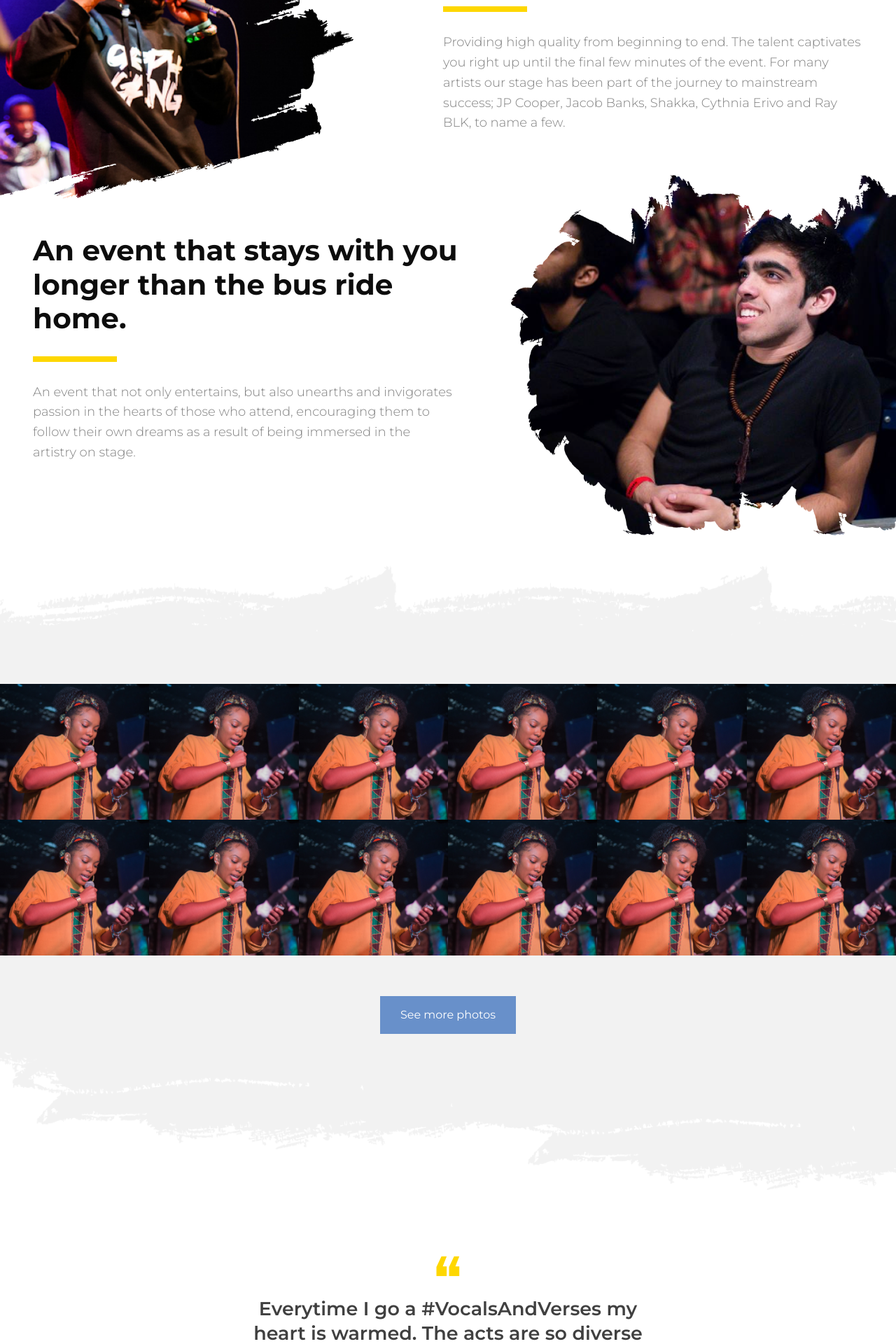
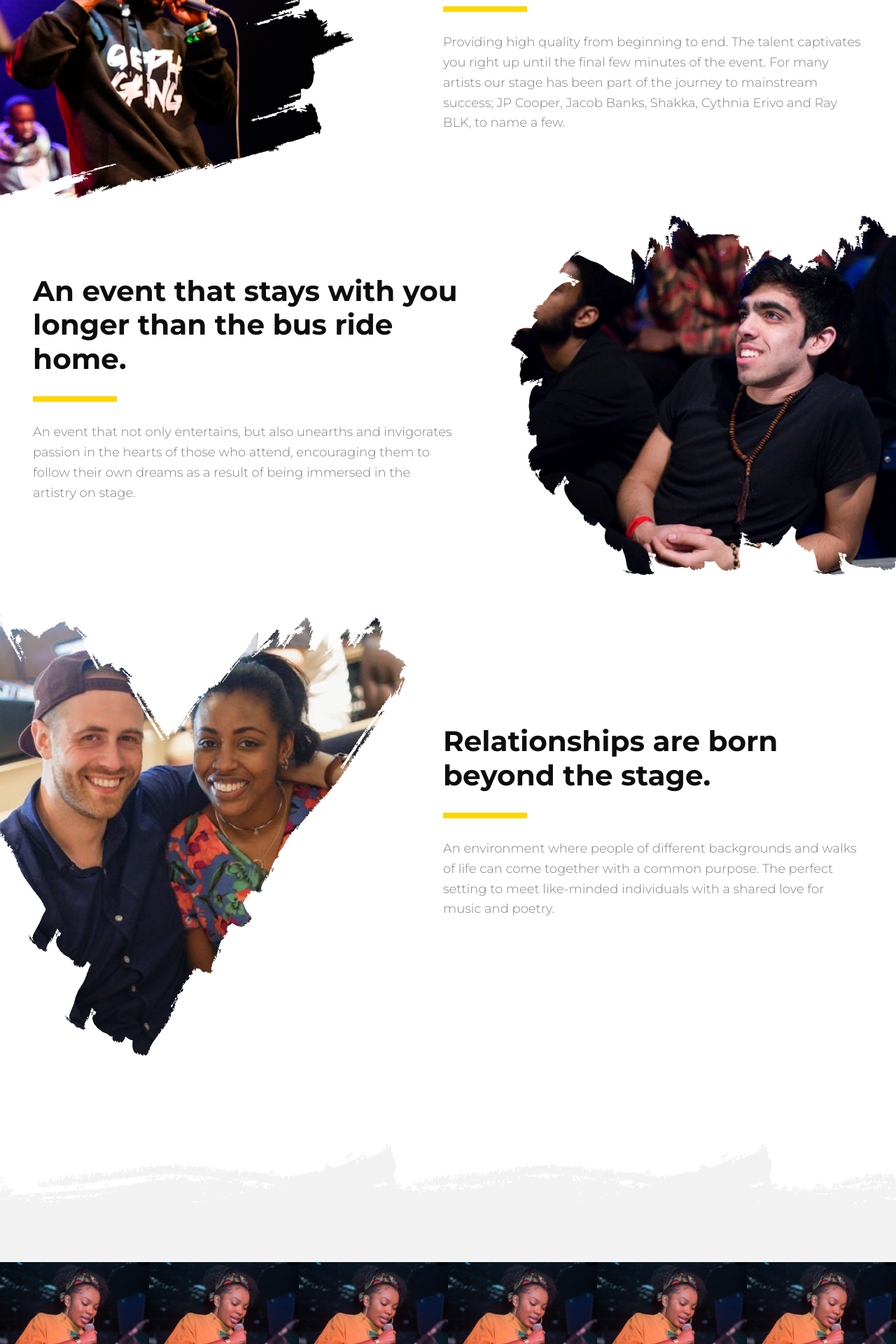
Before and after one commit to LloydBennett/vocalsandverses, a Jekyll site: the page built from index.html, in a window 1280 px wide. Shown: the part 1212-3132 px from the top of the page at 70% size. Built offline with Jekyll 4.4.1, drawn with Linux system fonts in a browser that asks for light colours.

Commit message:
fixing spacing withe image gallery

```diff
--- a/_sass/modules/_buttons.scss
+++ b/_sass/modules/_buttons.scss
@@ -31,6 +31,7 @@
 .btn-sml {
 	padding: $spacing-s $spacing-base;
   font-size: 0.888em;
+  box-shadow: 0 2px 40px 0 transparentize($swatch-color-blue, 0.5);
 }
 
 .play-btn {
--- a/_sass/modules/_image-block.scss
+++ b/_sass/modules/_image-block.scss
@@ -5,9 +5,12 @@
 .centered-image-block {
   margin-bottom: $spacing-base;
 
+  @media #{$tablet-breakpoint} {
+    margin-bottom: $spacing-m;
+  }
+
   @media #{$small-desktop-breakpoint} {
     @include verticallyAlignChildren;
-    margin-bottom: $spacing-m;
     flex-wrap: wrap;
   }
 
--- a/index.html
+++ b/index.html
@@ -43,7 +43,7 @@ layout: home
       </div>
     </div>
 
-    <!-- <div class="centered-image-block">
+    <div class="centered-image-block why-go-style-left why-go-tall-image">
       <div class="paragraph-block">
         <h2>Relationships are born <span class="no-wrap-break">beyond the stage.</span></h2>
         <span class="title-divider"></span>
@@ -53,12 +53,12 @@ layout: home
         </p>
       </div>
 
-      <div class="image-block why-go-align-right">
+      <div class="image-block">
         <div class="thumbnail transparent">
           <img src="../images/why-go/relationships/relationships@2x.png" alt="Relationships">
         </div>
       </div>
-    </div> -->
+    </div>
 
   </div>
 </section>
--- a/vocalsandverses.css
+++ b/vocalsandverses.css
@@ -1232,7 +1232,9 @@ footer {
 
 .btn-sml {
   padding: 0.8rem 1.6rem;
-  font-size: 0.888em; }
+  font-size: 0.888em;
+  -webkit-box-shadow: 0 2px 40px 0 rgba(104, 144, 202, 0.5);
+          box-shadow: 0 2px 40px 0 rgba(104, 144, 202, 0.5); }
 
 .play-btn {
   display: inline-block;
@@ -1537,6 +1539,9 @@ body.no-scrolling {
 
 .centered-image-block {
   margin-bottom: 1.6rem; }
+  @media only screen and (min-width: 48em) {
+    .centered-image-block {
+      margin-bottom: 3.2rem; } }
   @media only screen and (min-width: 60em) {
     .centered-image-block {
       display: -webkit-box;
@@ -1545,7 +1550,6 @@ body.no-scrolling {
       -webkit-box-align: center;
           -ms-flex-align: center;
               align-items: center;
-      margin-bottom: 3.2rem;
       -ms-flex-wrap: wrap;
           flex-wrap: wrap; } }
   .centered-image-block:last-child {
@@ -1908,13 +1912,29 @@ body.no-scrolling {
 .paragraph-block {
   max-width: 600px; }
 
+.why-go + .gallery-grid {
+  margin-top: 4.8rem; }
+  @media screen and (min-width: 500px) {
+    .why-go + .gallery-grid {
+      margin-top: 8rem; } }
+  @media only screen and (min-width: 60em) {
+    .why-go + .gallery-grid {
+      margin-top: 12.8rem; } }
+  @media only screen and (min-width: 1440px) {
+    .why-go + .gallery-grid {
+      margin-top: 0; } }
+
 .why-go .thumbnail {
   max-width: 800px; }
 
 @media only screen and (min-width: 60em) {
   .why-go .centered-image-block {
-    margin-bottom: 6.4rem;
+    margin-bottom: 9.6rem;
     position: relative; } }
+
+@media only screen and (min-width: 1440px) {
+  .why-go .centered-image-block {
+    margin-bottom: 6.4rem; } }
 
 @media only screen and (min-width: 60em) {
   .why-go .image-block {
@@ -1975,6 +1995,21 @@ body.no-scrolling {
   .why-go-style-right .image-block {
     margin-left: 2.5%; } }
 
+@media only screen and (min-width: 60em) {
+  .why-go-tall-image {
+    margin-top: 16rem; } }
+
+@media only screen and (min-width: 1440px) {
+  .why-go-tall-image {
+    margin-top: 0; } }
+
+@media only screen and (min-width: 60em) {
+  .why-go-tall-image .image-block {
+    left: -35%; } }
+
+.why-go-tall-image .thumbnail {
+  max-width: 700px; }
+
 @media only screen and (min-width: 48em) {
   .why-go-align-right {
     text-align: right; } }
```
Also changed, not shown: _sass/modules/_why-go.scss (+41 -1 lines), 5 other files.
